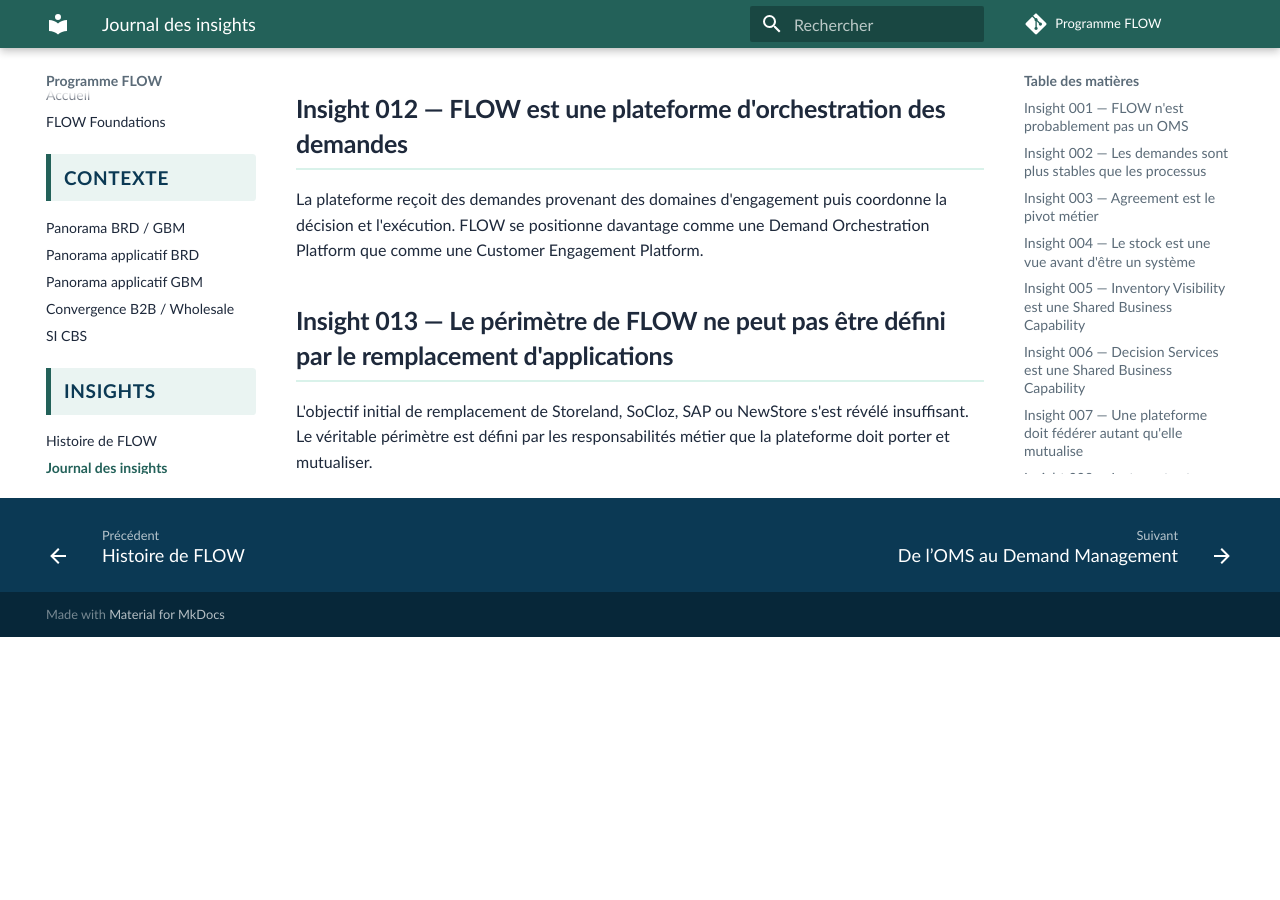
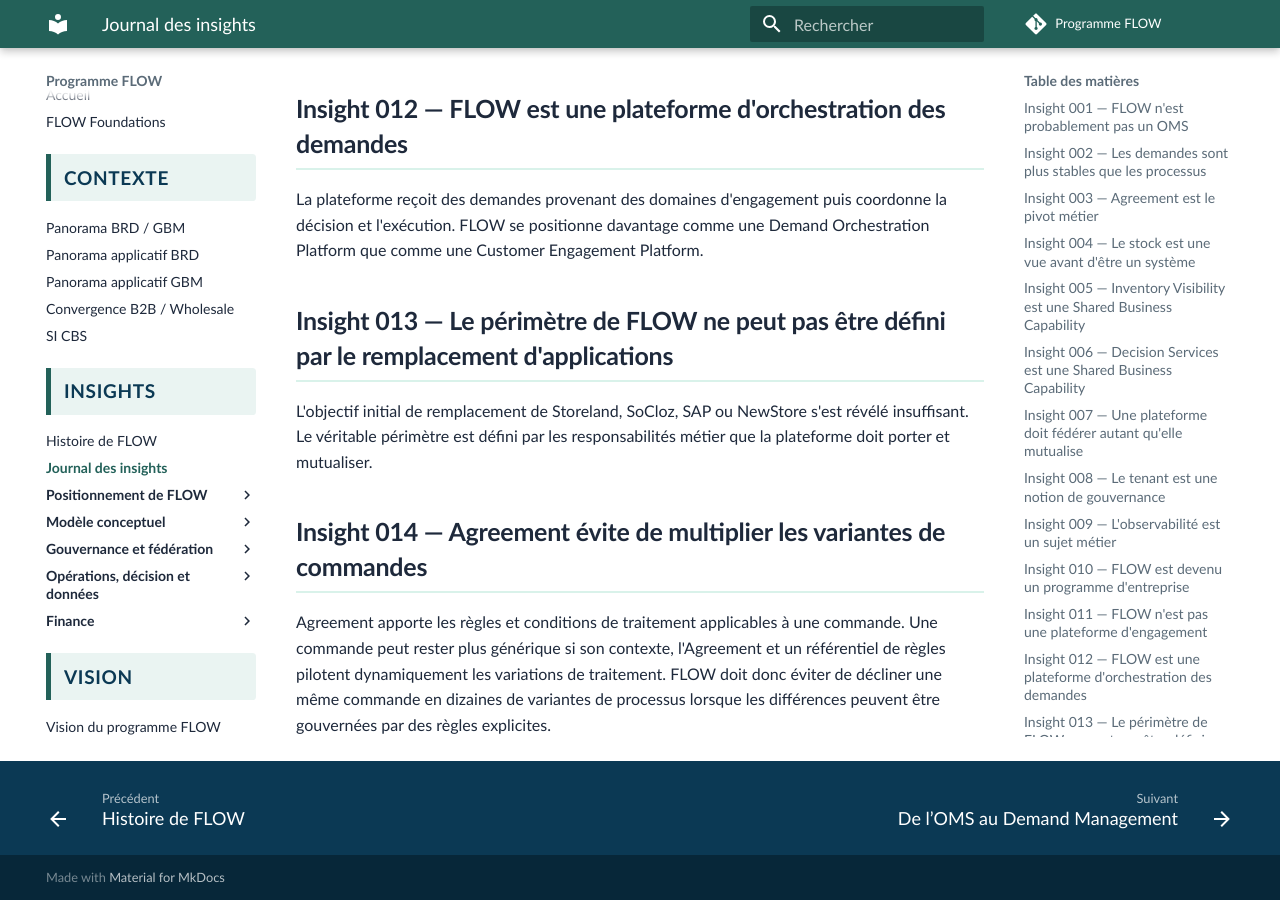
Before and after one commit to laurent-sintes/FLOW-Program, an MkDocs documentation site: the page built from docs/insights/journal-des-insights.md, in a window 1280 px wide and 900 px high, scrolled down 1693 px. Built offline with MkDocs 1.6.1 and Material for MkDocs 9.7.7, drawn with Linux system fonts in a browser that asks for light colours; comment, search, counter and statistics services are not loaded; before the commit the page ends 2330 px from its top, so only the background shows below that.

Commit message:
Add Agreement rules insight to journal

```diff
--- a/docs/insights/journal-des-insights.md
+++ b/docs/insights/journal-des-insights.md
@@ -38,3 +38,6 @@
 
 ## Insight 013 — Le périmètre de FLOW ne peut pas être défini par le remplacement d'applications
 L'objectif initial de remplacement de Storeland, SoCloz, SAP ou NewStore s'est révélé insuffisant. Le véritable périmètre est défini par les responsabilités métier que la plateforme doit porter et mutualiser.
+
+## Insight 014 — Agreement évite de multiplier les variantes de commandes
+Agreement apporte les règles et conditions de traitement applicables à une commande. Une commande peut rester plus générique si son contexte, l'Agreement et un référentiel de règles pilotent dynamiquement les variations de traitement. FLOW doit donc éviter de décliner une même commande en dizaines de variantes de processus lorsque les différences peuvent être gouvernées par des règles explicites.
```
